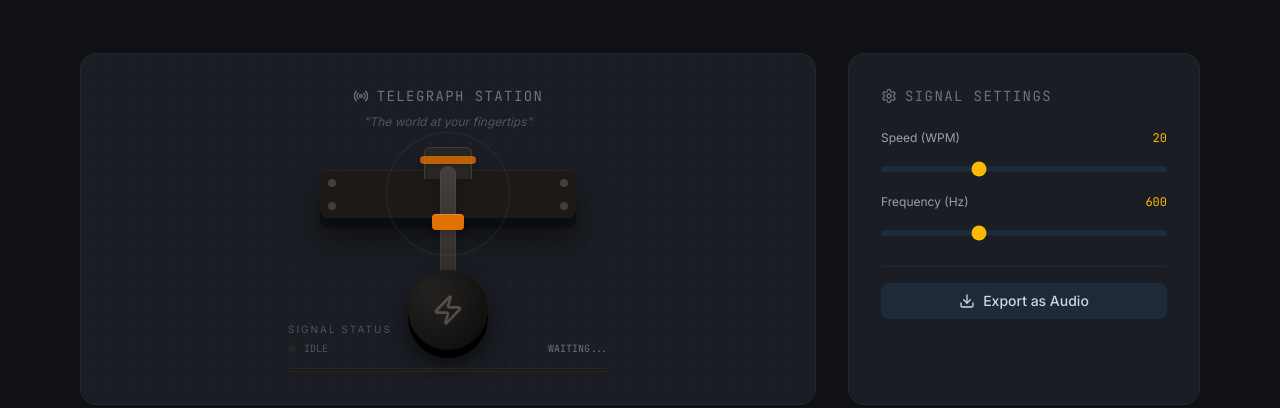
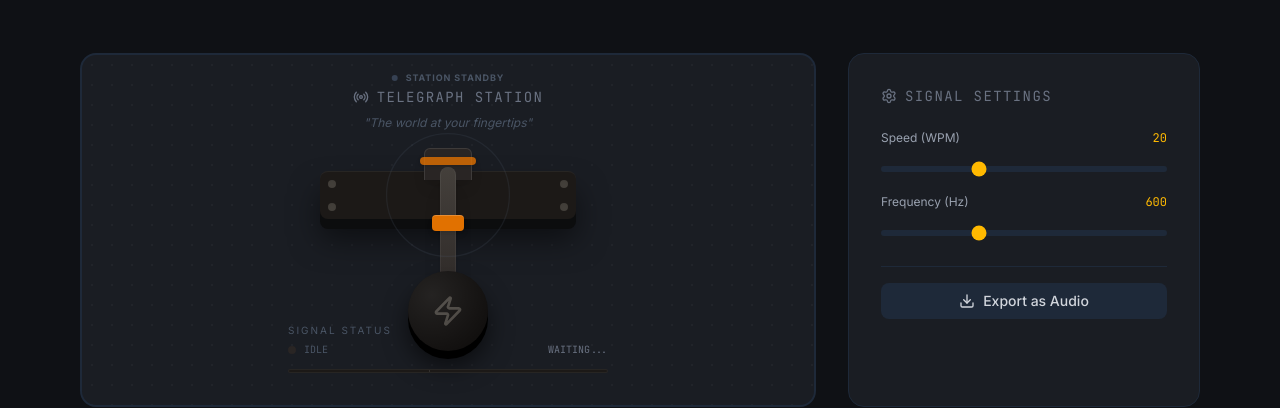
Before and after one commit to itxh999/Morse-Code-Translator-Online, a React (Vite) app: page / in a window 1280 px wide. Shown: the part 444-852 px from the top of the page. Built offline with nearby package versions, Linux system fonts and the light colour scheme.

Commit message:
feat(telegraph): Intercept spacebar for morse-to-text mode
Prevent default spacebar behavior only when the telegraph input is focused in morse-to-text mode. This allows normal spacebar functionality in other contexts, including text-to-morse inputs.

```diff
--- a/src/App.tsx
+++ b/src/App.tsx
@@ -28,6 +28,7 @@ export default function App() {
   const [activeTab, setActiveTab] = useState<'text-to-morse' | 'morse-to-text'>('text-to-morse');
   const [lastSymbol, setLastSymbol] = useState<string | null>(null);
   const [silenceProgress, setSilenceProgress] = useState(0); // 0 to 100
+  const [isTelegraphFocused, setIsTelegraphFocused] = useState(false);
 
   const { playMorse, stopAudio, isPlaying, currentIndex } = useMorseAudio();
   const flashRef = useRef<HTMLDivElement>(null);
@@ -225,41 +226,56 @@ export default function App() {
 
   useEffect(() => {
     const handleGlobalKeyDown = (e: KeyboardEvent) => {
+      const target = e.target as HTMLElement;
+      const isInput = target.tagName === 'TEXTAREA' || target.tagName === 'INPUT' || target.isContentEditable;
+
       if (e.code === 'Space') {
-        const target = e.target as HTMLElement;
-        // If we're in text-to-morse mode and typing in an input, let the spacebar work normally
-        if (activeTab === 'text-to-morse' && (target.tagName === 'TEXTAREA' || target.tagName === 'INPUT')) {
-          return;
-        }
+        // If user is typing in ANY input, let spacebar work normally
+        if (isInput) return;
 
-        // ALWAYS prevent default for spacebar to stop scrolling, even during repeat
+        // Only intercept if we are in morse-to-text mode AND the telegraph is focused
+        if (activeTab === 'morse-to-text' && isTelegraphFocused) {
           e.preventDefault();
-
-        // Only trigger the telegraph key if it's the initial press
           if (!e.repeat) {
             handleKeyDown(e);
+          }
         }
       }
     };
     const handleGlobalKeyUp = (e: KeyboardEvent) => {
       if (e.code === 'Space') {
         const target = e.target as HTMLElement;
-        // Match the logic in KeyDown
-        if (activeTab === 'text-to-morse' && (target.tagName === 'TEXTAREA' || target.tagName === 'INPUT')) {
-          return;
-        }
+        const isInput = target.tagName === 'TEXTAREA' || target.tagName === 'INPUT' || target.isContentEditable;
+
+        if (isInput) return;
+
+        if (activeTab === 'morse-to-text' && isTelegraphFocused) {
           e.preventDefault();
           handleKeyUp();
+        }
+      }
+    };
+
+    // Global click listener to handle focus/blur of telegraph
+    const handleGlobalClick = (e: MouseEvent) => {
+      const target = e.target as HTMLElement;
+      const telegraphContainer = document.getElementById('telegraph-station');
+      if (telegraphContainer?.contains(target)) {
+        setIsTelegraphFocused(true);
+      } else {
+        setIsTelegraphFocused(false);
       }
     };
 
     window.addEventListener('keydown', handleGlobalKeyDown);
     window.addEventListener('keyup', handleGlobalKeyUp);
+    window.addEventListener('click', handleGlobalClick);
     return () => {
       window.removeEventListener('keydown', handleGlobalKeyDown);
       window.removeEventListener('keyup', handleGlobalKeyUp);
+      window.removeEventListener('click', handleGlobalClick);
     };
-  }, [handleKeyDown, handleKeyUp]);
+  }, [handleKeyDown, handleKeyUp, activeTab, isTelegraphFocused]);
 
   return (
     <div className="min-h-screen bg-[#0f1115] text-gray-100 font-sans selection:bg-amber-400/30">
@@ -392,6 +408,7 @@ export default function App() {
           {/* Input Section */}
           <section className="space-y-4">
             <div className="flex items-center justify-between mb-2">
+              <div className="flex items-center gap-3">
                 <div className="flex bg-gray-900 p-1 rounded-lg border border-gray-800">
                   <button
                     onClick={() => setActiveTab('text-to-morse')}
@@ -406,7 +423,9 @@ export default function App() {
                     Morse Code to English
                   </button>
                 </div>
-              <div className="flex gap-2">
+              </div>
+
+              <div className="flex items-center gap-3">
                 <button onClick={clearAll} className="p-2 text-gray-500 hover:text-red-400 transition-colors" title="Clear All">
                   <Trash2 className="w-4 h-4" />
                 </button>
@@ -418,6 +437,7 @@ export default function App() {
                 ref={inputRef}
                 value={activeTab === 'text-to-morse' ? text : morse}
                 onChange={activeTab === 'text-to-morse' ? handleTextChange : handleMorseChange}
+                onFocus={() => setIsTelegraphFocused(false)}
                 placeholder={activeTab === 'text-to-morse' ? "English to morse code translator..." : "Translate morse code to english..."}
                 className="w-full h-64 bg-[#1a1d23] border border-gray-800 rounded-2xl p-6 font-mono text-lg focus:ring-2 focus:ring-amber-400/20 focus:border-amber-400 outline-none transition-all resize-none placeholder:text-gray-600 overflow-y-auto"
               />
@@ -491,7 +511,30 @@ export default function App() {
 
         {/* Manual Key & Controls */}
         <div className="mt-12 grid md:grid-cols-3 gap-8">
-          <div className="md:col-span-2 bg-[#1a1d23] border border-gray-800 rounded-2xl p-8 flex flex-col items-center justify-center gap-10 overflow-hidden relative">
+          <div
+            id="telegraph-station"
+            className={`md:col-span-2 bg-[#1a1d23] border-2 rounded-2xl p-8 flex flex-col items-center justify-center gap-10 overflow-hidden relative transition-all duration-300 ${isTelegraphFocused ? 'border-amber-400/50 shadow-[0_0_30px_rgba(251,191,36,0.1)] ring-1 ring-amber-400/20' : 'border-gray-800'}`}
+          >
+            {/* Focus Indicator */}
+            <div className="absolute top-4 left-1/2 -translate-x-1/2 flex items-center gap-3 z-20">
+              <div className="flex items-center gap-2">
+                <div className={`w-1.5 h-1.5 rounded-full ${isTelegraphFocused ? 'bg-emerald-500 animate-pulse shadow-[0_0_8px_rgba(16,185,129,0.6)]' : 'bg-gray-700'}`} />
+                <span className={`text-[9px] font-bold uppercase tracking-widest ${isTelegraphFocused ? 'text-emerald-500' : 'text-gray-600'}`}>
+                  {isTelegraphFocused ? 'Telegraph Active' : 'Station Standby'}
+                </span>
+              </div>
+
+              {isTelegraphFocused && (
+                <div className="h-3 w-[1px] bg-gray-800" />
+              )}
+
+              {isTelegraphFocused && (
+                <span className="text-[9px] text-gray-500 font-mono italic animate-pulse">
+                  [Spacebar to Transmit]
+                </span>
+              )}
+            </div>
+
             {/* Background Texture/Pattern */}
             <div className="absolute inset-0 opacity-[0.03] pointer-events-none" style={{ backgroundImage: 'radial-gradient(circle, #fff 1px, transparent 1px)', backgroundSize: '20px 20px' }} />
 
```
Lines whose indentation alone changed are shown as unchanged.
